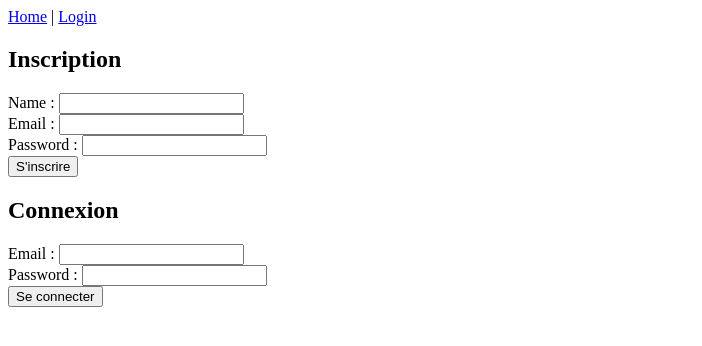
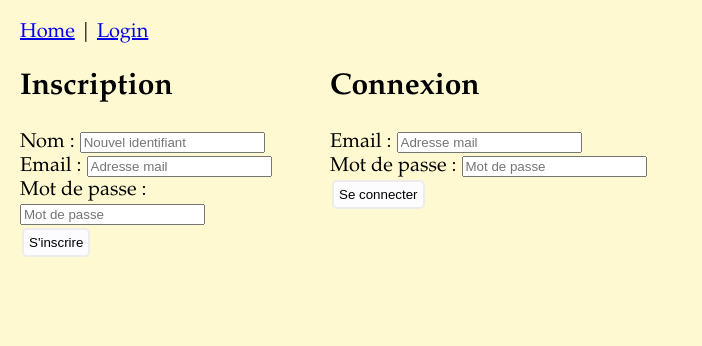
Before and after one commit to antoine-boiteau/app-mobile-L3, a Vue app in the folder projet_app_mobile/: page /#/login in a window 1280 px wide. Shown: the top 346 px of the page, without its empty margins (0-702 px from the left). Built offline with nearby package versions, Linux system fonts and the light colour scheme; sample sign-in values are in the browser's storage.

Commit message:
Ajout d'un peu de style et correction d'erreurs dans la structure des éléments.

```diff
--- a/projet_app_mobile/src/App.vue
+++ b/projet_app_mobile/src/App.vue
@@ -3,5 +3,38 @@
     <router-link to="/">Home</router-link> |
     <router-link to="/login">Login</router-link>
   </div>
-  <router-view></router-view>
+  <div class="components">
+    <router-view></router-view>
+  </div>
 </template>
+
+
+<style>
+
+  body {
+  margin : 20px;
+  background-color :  #fff9d1 ;
+  font-family : Garamond ;
+  font-size : 20px;
+  }
+
+  .components {
+
+    display : grid;
+    grid-template-columns: 3fr 8fr 1fr;
+  }
+
+  button {
+    background-color: #fcfcff;
+    border : solid 2px #ececee;
+    border-radius: 5px;
+    padding : 5px;
+    margin: 2px;
+  }
+
+  button:hover {
+    background-color: #dededd;
+    border : solid 2px #cbcbcb;
+  }
+
+</style>
--- a/projet_app_mobile/src/components/LeftSideBar.vue
+++ b/projet_app_mobile/src/components/LeftSideBar.vue
@@ -4,13 +4,13 @@
         <ul v-if="lists.length > 0">
             <li v-for="todoList in lists" v-bind:key = "todoList.id">
             {{ todoList.name }}
-            <button @click="developTodoList(todoList.id)"> developper la todolist </button>
+            <button @click="developTodoList(todoList.id)"> développer la todolist </button>
             <button @click="deleteList(todoList.id)">Supprimer la todolist</button>
             </li>
         </ul>
-        <b v-else>Vous n'avez aucune listes piur le momment</b><br>
+        <b v-else>Vous n'avez aucune liste pour le moment !</b><br>
 
-        <input type="text" name="newListName" v-model="newListName">
+        <input type="text" placeholder="Nouvelle todolist" name="newListName" v-model="newListName">
         <button @click="createList({newListName})">Créer la todolist</button>
     </div>
 </template>
--- a/projet_app_mobile/src/components/Register.vue
+++ b/projet_app_mobile/src/components/Register.vue
@@ -1,12 +1,12 @@
 <template>
-    <div>
+    <div class="form">
         <h2>Inscription</h2>
-        Name :
-        <input type="text" name="name" v-model="name"><br>
-        Email :
-        <input type="email" name="email" v-model="email"><br>
-        Password :
-        <input type="password" name="password" v-model="password"><br>
+        <label> Nom : <input type="text" placeholder="Nouvel identifiant" name="name" v-model="name"></label>
+        <br>
+        <label> Email : <input type="email" placeholder="Adresse mail" name="email" v-model="email"></label>
+        <br>
+        <label> Mot de passe : <input type="password" placeholder="Mot de passe" name="password" v-model="password"></label>
+        <br>
         <button @click="register({name,email,password})">S'inscrire</button>
     </div>
 </template>
--- a/projet_app_mobile/src/components/SignIn.vue
+++ b/projet_app_mobile/src/components/SignIn.vue
@@ -1,10 +1,8 @@
 <template>
-    <div>
+    <div class="form">
         <h2>Connexion</h2>
-        Email :
-        <input type="email" name="email" v-model="email"><br>
-        Password :
-        <input type="password" name="password" v-model="password"><br>
+        <label>Email : <input type="email" placeholder="Adresse mail" name="email" v-model="email"></label><br>
+        <label>Mot de passe : <input type="password" placeholder="Mot de passe" name="password" v-model="password"></label><br>
         <button @click="login({email,password})">Se connecter</button>
     </div>
 </template>
--- a/projet_app_mobile/src/components/Todolist.vue
+++ b/projet_app_mobile/src/components/Todolist.vue
@@ -2,11 +2,8 @@
     <div class="todolist">
 
         <h2> {{ getName }} </h2>
-        <button @click="showEveryTodos">Tout voir</button>
-        <button @click="showCompleteds">Complétés</button>
-        <button @click="showNotCompleteds">À faire</button>
         <ul v-if="existTodo(this.selectedTodoList)">
-            <li v-for="todo in filteredTodos" :key = "todo.id">
+            <li v-for="todo in filteredTodos" :key = "todo.id" class="todo">
             <input type="checkbox" checked v-if="todo.completed" @change="updateTodo(todo.name, todo.todolist_id, todo.completed, todo.id)">
             <input type="checkbox" v-else @change="updateTodo(todo.name, todo.todolist_id, todo.completed, todo.id)">
             {{ todo.name }}
@@ -15,8 +12,14 @@
         </ul>
         <p v-else-if="existList(this.selectedTodoList)"><b>Aucune todo dans cette liste</b></p>
         <p v-else><b>Aucune liste sélectionnée</b></p>
-        <input type="text" name="newTodoName" v-model="newTodoName">
-        <button @click="createTodo({newTodoName,selectedTodoList})">Créer la todo</button>
+        <input type="text" placeholder="Nouvelle tâche" name="newTodoName" v-model="newTodoName">
+        <button @click="createTodo({newTodoName,selectedTodoList})">Créer la tâche</button>
+        <div class="filters">
+          Filtrer :
+          <button @click="showEveryTodos">Voir tout</button>
+          <button @click="showCompleteds">Complétées</button>
+          <button @click="showNotCompleteds">À faire</button>
+        </div>
     </div>
 
 </template>
@@ -68,3 +71,26 @@ export default{
 }
 
 </script>
+
+<style>
+  .todolist {
+      background-color : #fffae1 ;
+
+      padding: 10px 2vw 10px 2vw;
+  }
+
+  .todolist > * {
+    max-width: 90%;
+  }
+
+  .todo {
+  border-bottom : solid 1px #444455;
+  margin : 0px 5px 0px 5px;
+  padding : 5px;
+  }
+
+  .filters {
+    margin: 10px 0px 0px 0px;
+  }
+
+</style>
```
